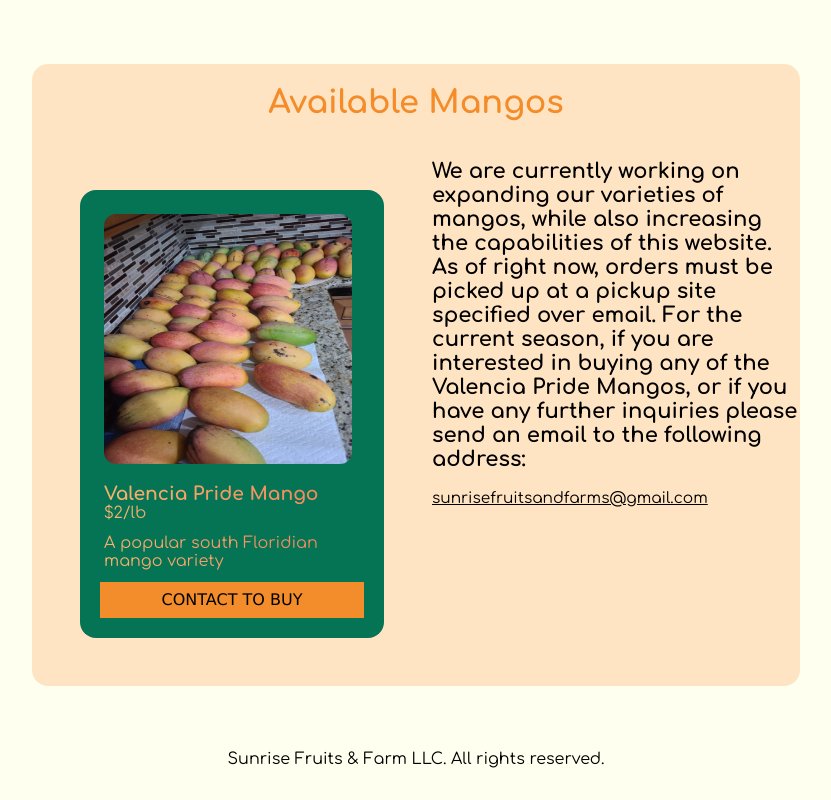
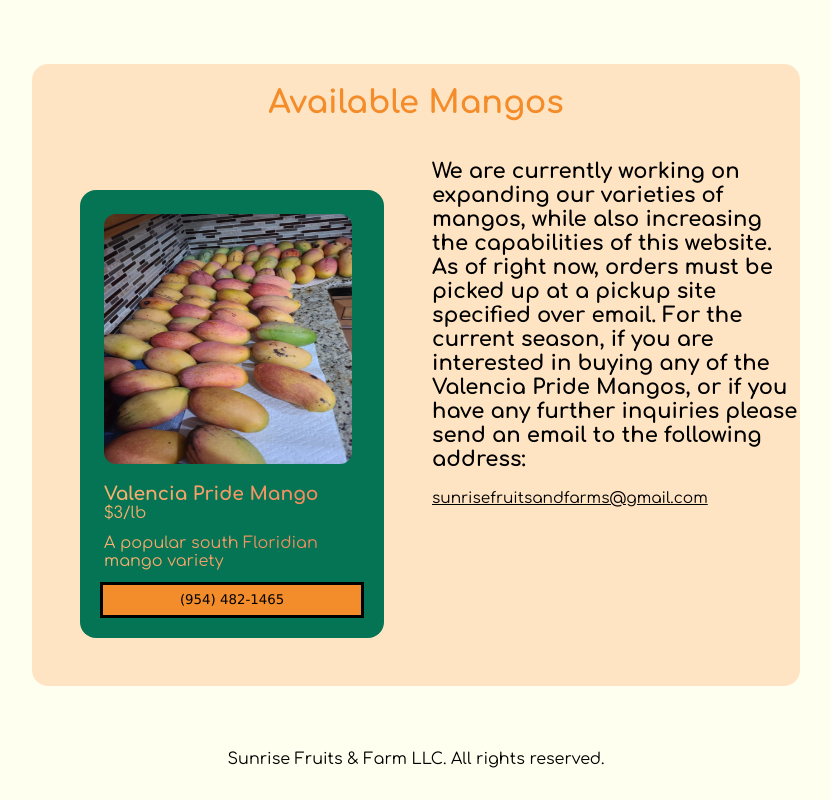
Before and after one commit to Shaurnav/mamasmangoes, a Next.js app in the folder web/: page / in a window 1280 px wide. Shown: the part 513-1313 px from the top of the page, without its empty margins (224-1055 px from the left). Built offline with nearby package versions, Linux system fonts and the light colour scheme.

Commit message:
added build

```diff
--- a/web/app/page.tsx
+++ b/web/app/page.tsx
@@ -14,7 +14,7 @@ export default function Home() {
     [{
       name: 'Valencia Pride Mango',
       imageUrl: '/valencia-pride.jpg',
-      price: 2,
+      price: 3,
       description: 'A popular south Floridian mango variety',
     }]
   };
@@ -26,7 +26,7 @@ export default function Home() {
       </header>
       <main className={styles.main}>
         <HeroBanner/>
-        <MangoGrid {...sampleMangos}/>
+        <MangoGrid key={"sampleMangos"} {...sampleMangos}/>
       </main>
       <Footer/>
     </div>
--- a/web/components/header/index.tsx
+++ b/web/components/header/index.tsx
@@ -7,7 +7,7 @@ export default function Header() {
     <header className={styles.header}>
       <nav className={styles.navbar}>
         <Link href="/" className={styles.logo}>
-          <h3>Mama's Mangos</h3>
+          <h3>Mama&apos;s Mangos</h3>
           <Image
             src="/mango.png"
             alt="mango"
--- a/web/components/hero-banner/index.tsx
+++ b/web/components/hero-banner/index.tsx
@@ -14,9 +14,9 @@ export default function HeroBanner() {
       </div>
         <div className={styles.description}>
           <div className={comfortaa.className}>
-            <p>If you're like me and you absolutely adore eating and/or growing mangos,
-              consider trying some of mine! I'm at a point where I just have too many at
-              home, but I don't want any of them to go to waste. I know that sometimes
+            <p>If you&apos;re like me and you absolutely adore eating and/or growing mangos,
+              consider trying some of mine! I&apos;m at a point where I just have too many at
+              home, but I don&apos;t want any of them to go to waste. I know that sometimes
               the store-bought varieties miss a certain <i>flavor</i>, so try a few from
               here and let me know what you think!</p>
           </div>
--- a/web/components/mango-grid/index.tsx
+++ b/web/components/mango-grid/index.tsx
@@ -7,7 +7,7 @@ export type MangoGridProps = {
 };
 
 export default function MangoGrid({mangos}: MangoGridProps) {
-  const MangoItems = mangos.map((mangoItem) => <MangoItem {...mangoItem}/>);
+  const MangoItems = mangos.map((mangoItem) => <MangoItem key={mangoItem.name} {...mangoItem}/>);
 
   return (
     <div className={styles.gridContainer}>
--- a/web/components/mango-item/index.tsx
+++ b/web/components/mango-item/index.tsx
@@ -28,9 +28,9 @@ export default function MangoItem({name, imageUrl, price, description }: MangoIt
           <p>{description}</p>
         </div>
       </div>
-      <Link className={styles.button} href="/" role='button'>
-        CONTACT TO BUY
-      </Link>
+      <button className={styles.button}>
+        (954) 482-1465
+      </button>
     </div>
   );
 }
--- a/web/components/mango-item/styles.module.scss
+++ b/web/components/mango-item/styles.module.scss
@@ -59,10 +59,10 @@
 
   .button {
     display: flex;
+    border: solid;
     flex-direction: column;
     align-items: center;
     justify-content: center;
-    cursor: pointer;
     background-color: #f38c2b;;
     height: 3rem;
     margin: .25rem;
--- a/web/next.config.js
+++ b/web/next.config.js
@@ -1,8 +1,6 @@
 /** @type {import('next').NextConfig} */
 const nextConfig = {
-  experimental: {
-    serverActions: true,
-  }
+  output: 'export',
 }
 
 module.exports = nextConfig
```
